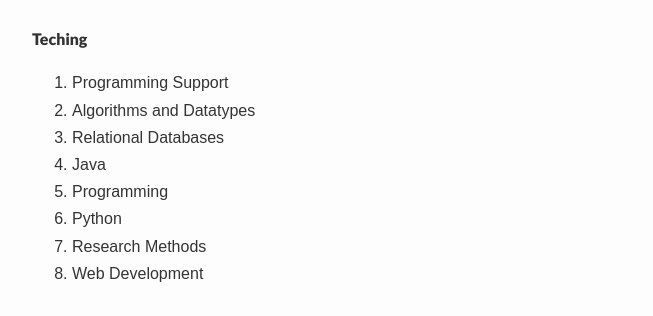
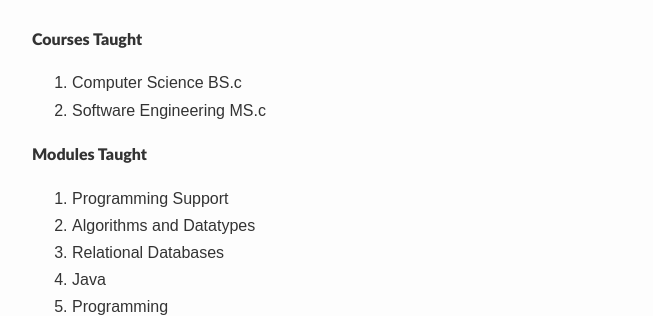
Before and after one commit to jpordoy/jamiepordoy, a plain HTML site: page teaching.html in a window 1280 px wide. Shown: the part 171-487 px from the top of the page, without its empty margins (208-861 px from the left). Drawn offline with nearby package versions, Linux system fonts and the light colour scheme; a web font is replaced by a local one.

Commit message:
Update teaching.html

```diff
--- a/teaching.html
+++ b/teaching.html
@@ -43,7 +43,16 @@
 
         <main>
             <article>
-                <h4 id="awards">Teching</h4>
+
+                <h4 id="awards">Courses Taught</h4>
+<ol>
+<li>Computer Science BS.c</li>
+<li>Software Engineering MS.c</li>
+</ol>
+
+
+
+                <h4 id="awards">Modules Taught</h4>
 <ol>
 <li>Programming Support</li>
 <li>Algorithms and Datatypes</li>
```
